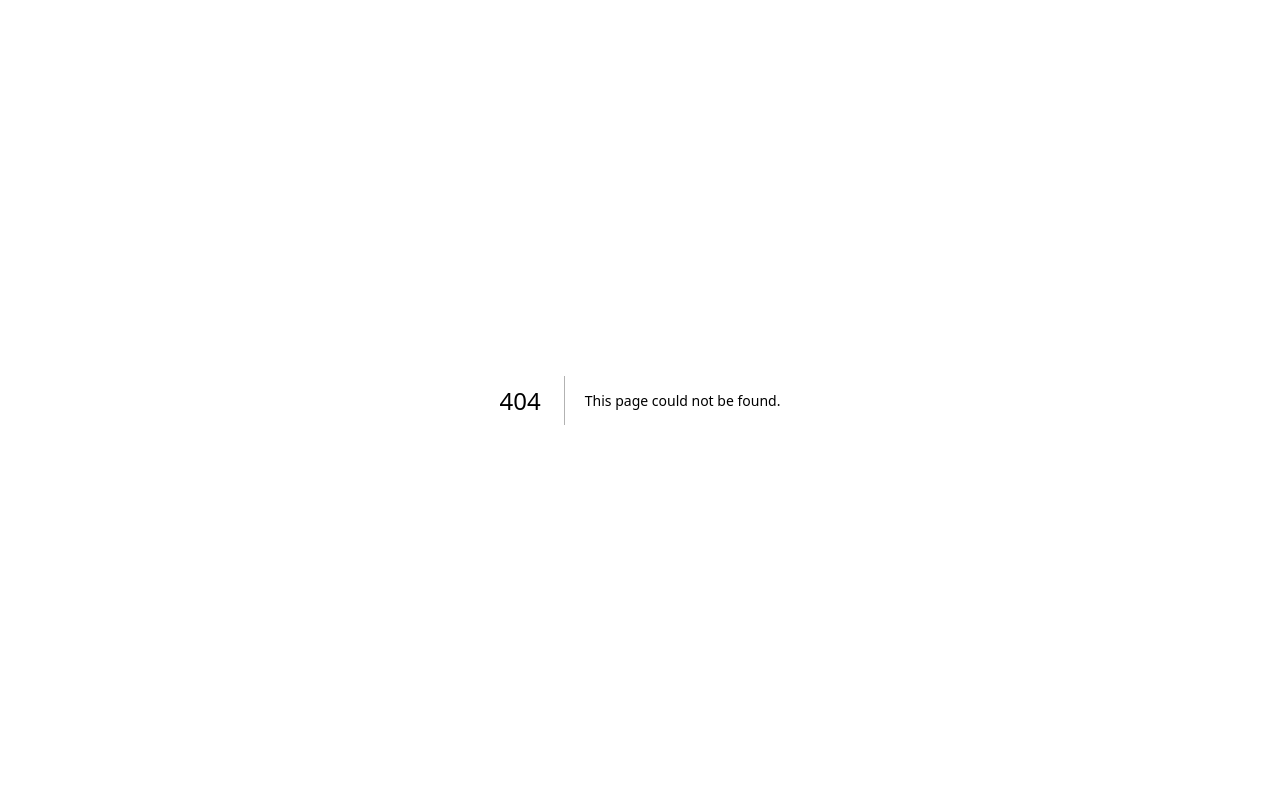
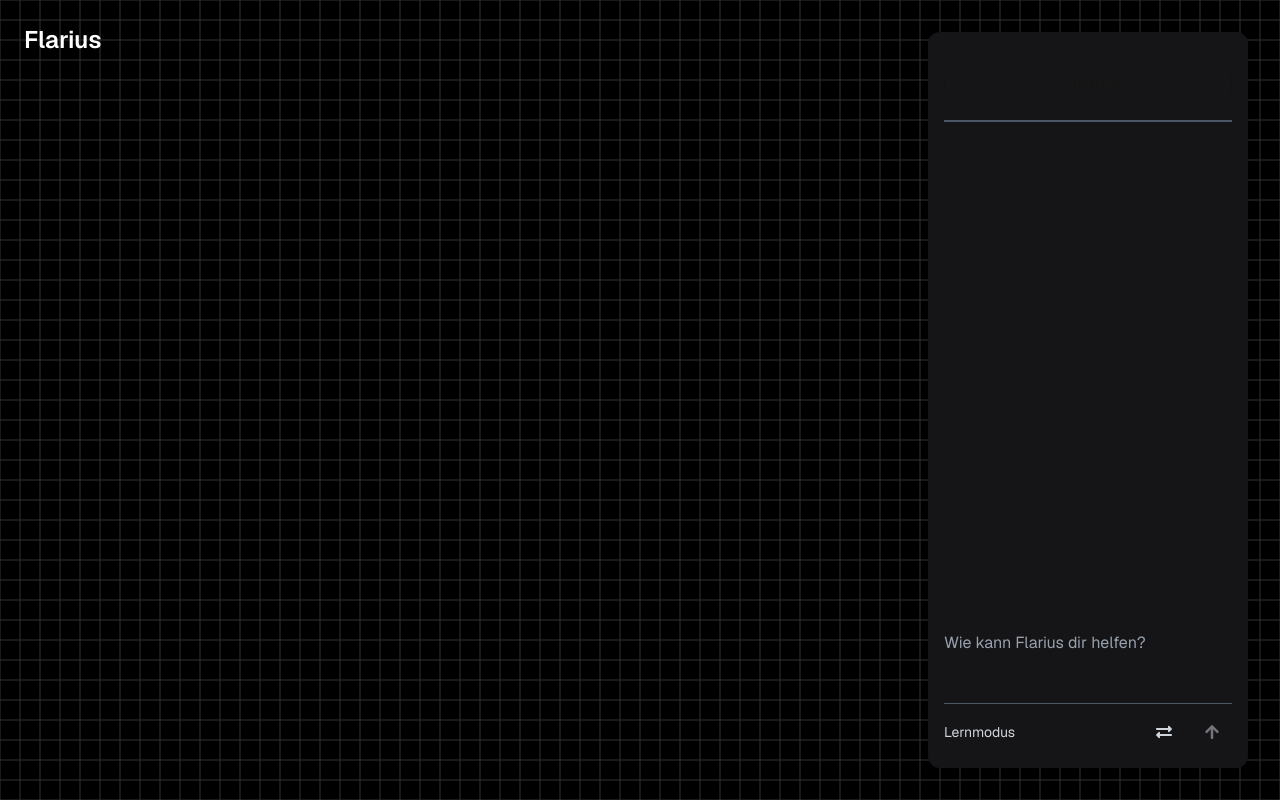
Before and after one commit to ZdravkoJovanovic/flarius.ai, a Next.js app: page /whiteboard in a window 1280 px wide. Before the commit this address had no page. Built offline with nearby package versions, Linux system fonts and the light colour scheme.

Commit message:
UI Changes

```diff
--- a/app/components/navbar.tsx
+++ b/app/components/navbar.tsx
@@ -6,7 +6,7 @@
       <div className="flex items-center justify-between p-4 sm:p-6">
         <h1 className="text-2xl text-white font-semibold">Flarius</h1>
         <a
-          className="rounded-full border border-solid border-black/[.08] dark:border-white/[.145] transition-colors flex items-center justify-center hover:bg-[#f2f2f2] dark:hover:bg-[#1a1a1a] hover:border-transparent font-medium text-sm sm:text-base h-10 sm:h-12 px-4 sm:px-5 w-full sm:w-auto md:w-[158px]"
+          className="rounded-full border border-solid border-black/[.08] dark:border-white/[.145] dark:bg-white dark:text-black hover:text-white transition-colors flex items-center justify-center hover:bg-[#f2f2f2] dark:hover:bg-[#1a1a1a] hover:border-transparent font-medium text-sm sm:text-base h-10 sm:h-12 px-4 sm:px-5 w-full sm:w-auto md:w-[158px]"
           href="/login"
           rel="noopener noreferrer"
         >
--- /dev/null
+++ b/app/whiteboard/page.tsx
@@ -0,0 +1,248 @@
+"use client";
+
+import { useRef, useEffect, useState } from 'react';
+import { FaArrowUp, FaExchangeAlt } from 'react-icons/fa';
+
+export default function Whiteboard() {
+  const canvasRef = useRef<HTMLCanvasElement>(null);
+  const containerRef = useRef<HTMLDivElement>(null);
+  const [isDrawing, setIsDrawing] = useState(false);
+
+  // Zustände für den Chat-Input
+  const [inputValue, setInputValue] = useState('');
+  const [mode, setMode] = useState<'learning' | 'exam'>('learning');
+  const [maxLimitReached, setMaxLimitReached] = useState(false);
+  const textareaRef = useRef<HTMLTextAreaElement>(null);
+  const MAX_HEIGHT = 120;
+
+  useEffect(() => {
+    const canvas = canvasRef.current;
+    const container = containerRef.current;
+    if (!canvas || !container) return;
+
+    const context = canvas.getContext('2d');
+    if (!context) return;
+
+    // Canvas auf volle Containergröße setzen
+    const resizeCanvas = () => {
+      const rect = container.getBoundingClientRect();
+      canvas.width = rect.width;
+      canvas.height = rect.height;
+
+      // Kariertes Muster zeichnen
+      drawGrid(context, canvas.width, canvas.height);
+    };
+
+    // Kariertes Muster zeichnen
+    const drawGrid = (ctx: CanvasRenderingContext2D, width: number, height: number) => {
+      ctx.fillStyle = '#000000'; // Schwarzer Hintergrund
+      ctx.fillRect(0, 0, width, height);
+
+      ctx.strokeStyle = '#333333'; // Dunkelgraue Linien
+      ctx.lineWidth = 1;
+
+      // Vertikale Linien
+      for (let x = 0; x <= width; x += 20) {
+        ctx.beginPath();
+        ctx.moveTo(x, 0);
+        ctx.lineTo(x, height);
+        ctx.stroke();
+      }
+
+      // Horizontale Linien
+      for (let y = 0; y <= height; y += 20) {
+        ctx.beginPath();
+        ctx.moveTo(0, y);
+        ctx.lineTo(width, y);
+        ctx.stroke();
+      }
+    };
+
+    resizeCanvas();
+
+    const resizeObserver = new ResizeObserver(resizeCanvas);
+    resizeObserver.observe(container);
+
+    window.addEventListener('resize', resizeCanvas);
+
+    return () => {
+      resizeObserver.disconnect();
+      window.removeEventListener('resize', resizeCanvas);
+    };
+  }, []);
+
+  // Funktionen für das Whiteboard
+  const startDrawing = (e: React.MouseEvent<HTMLCanvasElement> | React.TouchEvent<HTMLCanvasElement>) => {
+    const canvas = canvasRef.current;
+    if (!canvas) return;
+
+    const context = canvas.getContext('2d');
+    if (!context) return;
+
+    setIsDrawing(true);
+    const rect = canvas.getBoundingClientRect();
+
+    const x = 'touches' in e ? e.touches[0].clientX - rect.left : e.clientX - rect.left;
+    const y = 'touches' in e ? e.touches[0].clientY - rect.top : e.clientY - rect.top;
+
+    context.beginPath();
+    context.moveTo(x, y);
+    context.strokeStyle = '#FFFFFF'; // Weiße Zeichenfarbe
+    context.lineWidth = 3;
+    context.lineCap = 'round';
+  };
+
+  const draw = (e: React.MouseEvent<HTMLCanvasElement> | React.TouchEvent<HTMLCanvasElement>) => {
+    if (!isDrawing) return;
+    const canvas = canvasRef.current;
+    if (!canvas) return;
+
+    const context = canvas.getContext('2d');
+    if (!context) return;
+
+    const rect = canvas.getBoundingClientRect();
+    const x = 'touches' in e ? e.touches[0].clientX - rect.left : e.clientX - rect.left;
+    const y = 'touches' in e ? e.touches[0].clientY - rect.top : e.clientY - rect.top;
+
+    context.lineTo(x, y);
+    context.stroke();
+  };
+
+  const stopDrawing = () => {
+    setIsDrawing(false);
+  };
+
+  // Funktionen für den Chat-Input
+  const handleSubmit = (e: React.FormEvent) => {
+    e.preventDefault();
+    if (inputValue.trim() && !maxLimitReached) {
+      console.log('Eingabe gesendet:', inputValue);
+      setInputValue('');
+      if (textareaRef.current) {
+        textareaRef.current.style.height = 'auto';
+      }
+      setMaxLimitReached(false);
+    }
+  };
+
+  const toggleMode = () => {
+    setMode(mode === 'learning' ? 'exam' : 'learning');
+  };
+
+  const handleInputChange = (e: React.ChangeEvent<HTMLTextAreaElement>) => {
+    const newValue = e.target.value;
+
+    if (maxLimitReached && newValue.length > inputValue.length) {
+      return;
+    }
+
+    setInputValue(newValue);
+  };
+
+  useEffect(() => {
+    if (textareaRef.current) {
+      textareaRef.current.style.height = 'auto';
+
+      if (textareaRef.current.scrollHeight > MAX_HEIGHT) {
+        textareaRef.current.style.height = `${MAX_HEIGHT}px`;
+        setMaxLimitReached(true);
+      } else {
+        textareaRef.current.style.height = `${textareaRef.current.scrollHeight}px`;
+        setMaxLimitReached(false);
+      }
+    }
+  }, [inputValue]);
+
+  return (
+    <div className="font-sans flex flex-col bg-black h-screen">
+      {/* NavBar ohne Anmelden-Button */}
+      <nav className="fixed top-0 left-0 right-0 z-50 bg-transparent">
+        <div className="flex items-center justify-between p-4 sm:p-6">
+          <h1 className="text-2xl text-white font-semibold">Flarius</h1>
+          {/* Anmelden-Button wurde entfernt */}
+        </div>
+      </nav>
+
+      <div className="flex-1 relative pt-16 sm:pt-20">
+        <div
+          ref={containerRef}
+          className="absolute inset-0"
+        >
+          <canvas
+            ref={canvasRef}
+            onMouseDown={startDrawing}
+            onMouseMove={draw}
+            onMouseUp={stopDrawing}
+            onMouseLeave={stopDrawing}
+            onTouchStart={startDrawing}
+            onTouchMove={draw}
+            onTouchEnd={stopDrawing}
+            className="absolute inset-0 cursor-crosshair touch-none"
+          />
+        </div>
+
+        {/* Chat-Input als Overlay auf der rechten Seite */}
+        <div className="absolute right-8 top-8 bottom-8 w-80 flex flex-col bg-[#151517] rounded-xl p-4">
+          {/* Anmelden-Button im oberen Bereich des AI-Feldes - jetzt zentriert */}
+          <div className="flex justify-center mb-4 border-b-2 border-gray-600 py-3">
+            <a
+              className="rounded-full border border-solid border-black/[.08] dark:border-white/[.145] dark:bg-white dark:text-black hover:text-white transition-colors flex items-center justify-center hover:bg-[#f2f2f2] dark:hover:bg-[#1a1a1a] hover:border-transparent font-medium text-sm sm:text-base h-10 w-full sm:h-12 px-4 sm:px-5"
+              href="/login"
+              rel="noopener noreferrer"
+            >
+              Anmelden
+            </a>
+          </div>
+
+          {/* Formular-Inhalt nach unten verschoben */}
+          <div className="mt-auto">
+            <form onSubmit={handleSubmit}>
+              <div className="flex flex-col w-full flex-grow mb-3">
+                <textarea
+                  ref={textareaRef}
+                  id="input"
+                  value={inputValue}
+                  onChange={handleInputChange}
+                  placeholder="Wie kann Flarius dir helfen?"
+                  className="bg-transparent text-white placeholder-gray-400 outline-none w-full resize-none min-h-[60px] font-sans"
+                  rows={1}
+                  style={{ overflow: 'hidden' }}
+                />
+              </div>
+
+              {maxLimitReached && (
+                <div className="text-red-400 text-sm mb-2 tracking-[-.01em] font-mono">
+                  Maximale Zeichenlimit erreicht.
+                </div>
+              )}
+
+              <div className="flex justify-between items-center pt-2 border-t border-gray-600">
+                <span className="text-sm text-gray-300 font-sans">
+                  {mode === 'learning' ? 'Lernmodus' : 'Prüfungsmodus'}
+                </span>
+
+                <div className="flex space-x-2">
+                  <button
+                    type="button"
+                    onClick={toggleMode}
+                    className="flex items-center justify-center h-10 w-10 rounded-full hover:bg-gray-700 transition-colors"
+                  >
+                    <FaExchangeAlt className="text-gray-300" />
+                  </button>
+
+                  <button
+                    type="submit"
+                    disabled={!inputValue.trim() || maxLimitReached}
+                    className="flex items-center justify-center h-10 w-10 rounded-full hover:bg-gray-700 disabled:opacity-50 disabled:cursor-not-allowed transition-colors"
+                  >
+                    <FaArrowUp className="text-gray-300" />
+                  </button>
+                </div>
+              </div>
+            </form>
+          </div>
+        </div>
+      </div>
+    </div>
+  );
+}
```
